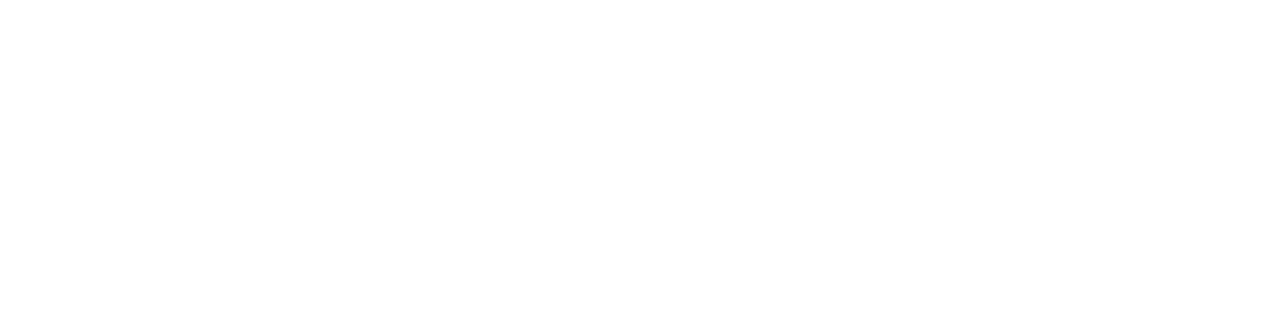
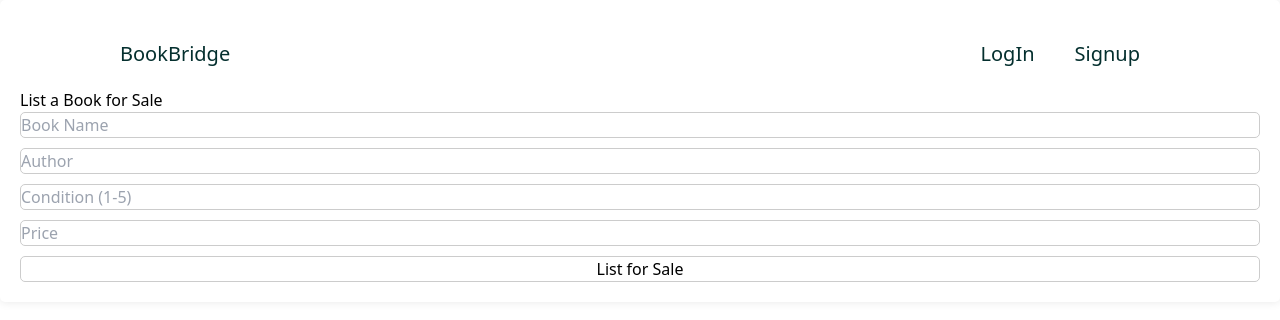
Before and after one commit to sandeepyadav-24/BookBridge, a React (Vite) app in the folder frontend/: page /store/createsell in a window 1280 px wide. Before the commit this address had no page. Shown: the top 320 px of the page. Built offline with nearby package versions, Linux system fonts and the light colour scheme.

Commit message:
implementing frontend and integrating it with the backend
implementing frontend and integrating it with the backend

```diff
--- a/frontend/src/App.jsx
+++ b/frontend/src/App.jsx
@@ -3,6 +3,7 @@ import Signup from "./Components/Signup";
 import Login from "./Components/Login";
 import About from "./Components/About";
 import Contact from "./Components/Contact";
+import Sell from "./Components/Sell";
 
 import {
   RecoilRoot,
@@ -12,6 +13,7 @@ import {
   useRecoilValue,
 } from "recoil";
 import { BrowserRouter as Router, Routes, Route } from "react-router-dom";
+import Store from "./Components/Store";
 
 //import CarouselBanner from "./Components/CarouselBanner";
 
@@ -26,6 +28,8 @@ const App = () => {
               <Route path="/signup" element={<Signup />}></Route>
               <Route path="/login" element={<Login />}></Route>
               <Route path="/about" element={<About />}></Route>
+              <Route path="/store" element={<Store />}></Route>
+              <Route path="/store/createsell" element={<Sell />}></Route>
               <Route path="/contact" element={<Contact />}></Route>
             </Routes>
           </Router>
--- a/frontend/src/Components/Login.jsx
+++ b/frontend/src/Components/Login.jsx
@@ -1,28 +1,48 @@
-//import TextField from "@mui/material/TextField";
-//import Button from "@mui/material/Button";
-//import Typography from "@mui/material/Typography";
+import TextField from "@mui/material/TextField";
+import Button from "@mui/material/Button";
+import Typography from "@mui/material/Typography";
 import { useState } from "react";
+
 const Login = () => {
-  const [email, setEmail] = useState("");
+  const [username, setUsername] = useState(""); // Change state variable to 'username'
   const [password, setPassword] = useState("");
+
   const btnClick = () => {
-    console.log(`email: ${email} , password: ${password}`);
-    const url = "http://localhost:3000/user/login";
+    console.log(`username: ${username}, password: ${password}`); // Log username
+
+    const data = {
+      username: username, // Change field to 'username'
+      password: password,
+    };
+
+    const url = "http://localhost:3000/auth/login";
+    const authToken = localStorage.getItem("token");
+
     const options = {
       method: "POST",
       headers: {
         "Content-Type": "application/json",
-        email: email,
-        password: password,
+        "auth-token": `Bearer ${authToken}`, // Include auth token in the header
       },
+      body: JSON.stringify(data),
     };
+
     fetch(url, options)
-      .then((response) => response.json())
-      .then((data) => {
-        alert(data.mes + " ");
-        localStorage.setItem("token", data.token);
-        window.location = "/";
-      });
+    .then((response) => response.json())
+    .then((data) => {
+      if (data.mes) {
+        alert(data.mes);
+      } else {
+        alert("Login successful!");
+      }
+      localStorage.setItem("token", data.token);
+      window.location = "/";
+    })
+    .catch((error) => {
+      console.error("Error occurred during login:", error);
+      alert("An error occurred during login. Please try again.");
+    });
+
   };
 
   return (
@@ -37,10 +57,10 @@ const Login = () => {
           <div className="my-3">
             <TextField
               id="outlined-basic"
-              label="E-mail"
+              label="Username" // Change label to 'Username'
               variant="outlined"
               onChange={(e) => {
-                setEmail(e.target.value);
+                setUsername(e.target.value);
               }}
             />
           </div>
--- a/frontend/src/Components/Navbar.jsx
+++ b/frontend/src/Components/Navbar.jsx
@@ -23,7 +23,7 @@ const Navbar = () => {
           </span>
           <span
             className=" hover:text-blue-600 mx-0.5 md:mx-5"
-            onClick={() => (window.location = "/books")}
+            onClick={() => (window.location = "/store")}
           >
             Store
           </span>
--- /dev/null
+++ b/frontend/src/Components/Sell.jsx
@@ -0,0 +1,95 @@
+import React, { useState } from "react";
+import styles from "./Sell.module.css";
+import Navbar from "./Navbar";
+
+const Sell = () => {
+  const [bookname, setBookname] = useState("");
+  const [author, setAuthor] = useState("");
+  const [condition, setCondition] = useState("");
+  const [price, setPrice] = useState("");
+  const [errorMessage, setErrorMessage] = useState("");
+
+  const btnClick = async () => {
+    try {
+      const authToken = localStorage.getItem("token");
+
+      const data = {
+        bookname: bookname,
+        author: author,
+        condition: parseInt(condition),
+        price: parseFloat(price),
+      };
+
+      // Log the data object before making the fetch request
+      console.log("Data Object:", data);
+
+      const url = "http://localhost:3000/store/createsell";
+      const options = {
+        method: "POST",
+        headers: {
+          "Content-Type": "application/json",
+          "auth-token": `Bearer ${authToken}`,
+        },
+        body: JSON.stringify(data),
+      };
+
+      const response = await fetch(url, options);
+
+      if (!response.ok) {
+        throw new Error("Network response was not ok");
+      }
+
+      const responseData = await response.json();
+
+      if (responseData && responseData.message) {
+        alert(responseData.message);
+        // Optionally, redirect or perform other actions upon successful response
+      } else {
+        throw new Error("Response data does not contain expected message");
+      }
+
+    } catch (error) {
+      console.error("Error:", error);
+      setErrorMessage("Error: " + error.message);
+    }
+  };
+
+
+  return (
+
+    <div className={styles.sell}>
+        <Navbar />
+      <h1>List a Book for Sale</h1>
+      <div className={styles.form}>
+        <input
+          type="text"
+          placeholder="Book Name"
+          value={bookname}
+          onChange={(e) => setBookname(e.target.value)}
+        />
+        <input
+          type="text"
+          placeholder="Author"
+          value={author}
+          onChange={(e) => setAuthor(e.target.value)}
+        />
+        <input
+          type="number"
+          placeholder="Condition (1-5)"
+          value={condition}
+          onChange={(e) => setCondition(e.target.value)}
+        />
+        <input
+          type="number"
+          placeholder="Price"
+          value={price}
+          onChange={(e) => setPrice(e.target.value)}
+        />
+        <button onClick={btnClick}>List for Sale</button>
+      </div>
+      {errorMessage && <div className={styles.error}>{errorMessage}</div>}
+    </div>
+  );
+};
+
+export default Sell;
--- /dev/null
+++ b/frontend/src/Components/Sell.module.css
@@ -0,0 +1,30 @@
+.sell {
+    background-color: #fff; /* White background color */
+    padding: 20px;
+    border-radius: 5px;
+    box-shadow: 0px 0px 10px rgba(0, 0, 0, 0.1); /* Box shadow for elevation */
+  }
+
+  .form {
+    display: flex;
+    flex-direction: column;
+    gap: 10px;
+  }
+
+  input,
+  button {
+    padding: 10px;
+    border: 1px solid #ccc;
+    border-radius: 5px;
+    outline: none;
+  }
+
+  button {
+    background-color: #ff6b6b; /* Light pink button color */
+    color: #fff; /* White text color */
+    cursor: pointer;
+  }
+
+  button:hover {
+    background-color: #ff4d4d; /* Darker pink color on hover */
+  }
--- a/frontend/src/Components/Signup.jsx
+++ b/frontend/src/Components/Signup.jsx
@@ -2,41 +2,61 @@ import TextField from "@mui/material/TextField";
 import Button from "@mui/material/Button";
 import Typography from "@mui/material/Typography";
 import { useState } from "react";
+
 const Signup = () => {
   const [name, setName] = useState("");
   const [email, setEmail] = useState("");
+  const [username, setUsername] = useState(""); // New state for username
   const [password, setPassword] = useState("");
-  const btnClick = () => {
+
+  const btnClick = async () => {
     console.log(`Name: ${name}`);
     console.log(`E-mail : ${email}`);
+    console.log(`Username : ${username}`); // Log username
     console.log(`Password : ${password}`);
+
     const data = {
       name: name,
       email: email,
+      username: username, // Include username in the data object
       password: password,
     };
-    const url = "http://localhost:3000/user/signup";
-    const options = {
-      method: "POST",
-      headers: {
-        "Content-Type": "application/json",
-      },
-      body: JSON.stringify(data),
-    };
 
-    fetch(url, options)
-      .then((response) => response.json())
-      .then((responseData) => {
-        alert(responseData.mes);
+    try {
+      const response = await fetch("http://localhost:3000/auth/createuser", {
+        method: "POST",
+        headers: {
+          "Content-Type": "application/json",
+        },
+        body: JSON.stringify(data),
       });
+
+      if (!response.ok) {
+        throw new Error("Failed to sign up");
+      }
+
+      const responseData = await response.json();
+      console.log(responseData);
+
+      // Store auth token in local storage
+      localStorage.setItem("authToken", responseData.authToken);
+
+      alert("Signed up successfully!");
+
+      // Redirect to login page or do any other necessary action
+      window.location = "/login";
+    } catch (error) {
+      console.error("Error signing up:", error.message);
+      alert("Failed to sign up. Please try again.");
+    }
   };
 
   return (
     <div className="bg-[#380067] flex flex-col md:flex-row h-screen">
-      <div className="text-white font-bold  text-5xl my-16 md:my-32 mx-10 ">
+      <div className="text-white font-bold text-5xl my-16 md:my-32 mx-10">
         <h1>Make your own Book World</h1>
       </div>
-      <div className="py-10 px-10  md:mx-10 bg-white  rounded-t-2xl md:rounded-2xl md:w-2/4 md:my-32">
+      <div className="py-10 px-10 md:mx-10 bg-white rounded-t-2xl md:rounded-2xl md:w-2/4 md:my-32">
         <Typography variant="h4">Sign Up</Typography>
         <div className="flex flex-col my-5">
           <div className="my-3">
@@ -49,7 +69,6 @@ const Signup = () => {
               }}
             />
           </div>
-
           <div className="my-3">
             <TextField
               id="outlined-basic"
@@ -57,6 +76,16 @@ const Signup = () => {
               variant="outlined"
               onChange={(e) => {
                 setEmail(e.target.value);
+              }}
+            />
+          </div>
+          <div className="my-3">
+            <TextField
+              id="outlined-basic"
+              label="Username" // Add input field for username
+              variant="outlined"
+              onChange={(e) => {
+                setUsername(e.target.value); // Update username state
               }}
             />
           </div>
@@ -78,7 +107,7 @@ const Signup = () => {
             Sign up
           </button>
           <h3 className="my-7 text-center">
-            Already have account?
+            Already have an account?
             <span
               onClick={() => (window.location = "/login")}
               className="text-[#380067] font-extrabold"
--- /dev/null
+++ b/frontend/src/Components/Store.jsx
@@ -0,0 +1,18 @@
+import React from "react";
+import styles from "./store.module.css";
+import { Link } from "react-router-dom";
+
+const Store = () => {
+  return (
+    <div className={styles.store}>
+      <h1>Welcome to the Book Store</h1>
+      <div className={styles.buttons}>
+        <button className={styles.rentButton}><Link to="/store/createsell">Sent a Book</Link></button>
+        <button className={styles.sellButton}>Rent a Book</button>
+        <button className={styles.requestButton}>Request a Book</button>
+      </div>
+    </div>
+  );
+};
+
+export default Store;
```
Also changed, not shown: frontend/src/Components/Store.module.css (added, +29 -0 lines), 2 other files (tests, documents, lock files or other folders).
